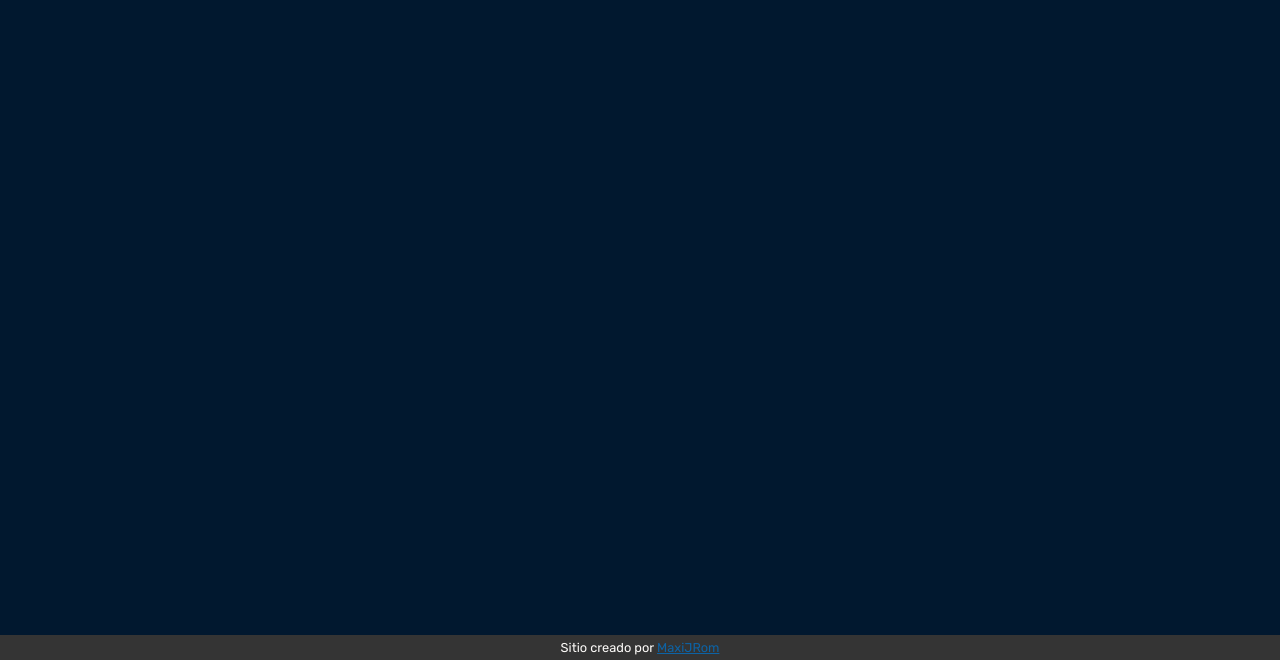
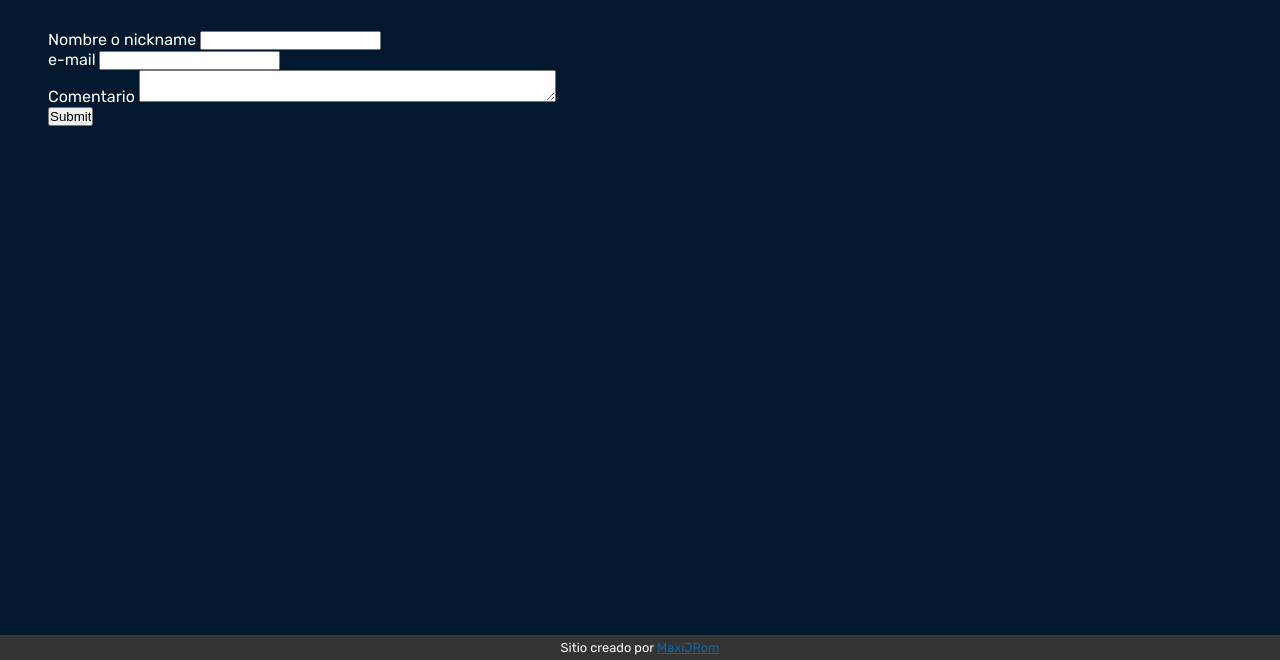
Before and after one commit to MaxiJRom/personal-portfolio, a plain HTML site: page pages/contact.html in a window 1280 px wide. Shown: the part 148-808 px from the top of the page. Drawn offline with nearby package versions, Linux system fonts and the light colour scheme.

Commit message:
cambios antes de hacer el branch para page-contact

```diff
--- a/pages/contact.html
+++ b/pages/contact.html
@@ -30,8 +30,31 @@
         </ul>
       </nav>
     </header>
+
     <h1>Contacto</h1>
-		<main></main>
+    <main>
+      <form action="#">
+        <div class="form-input">
+          <label for="name"> Nombre o nickname </label>
+          <input type="text" id="name" />
+        </div>
+
+        <div class="form-input">
+          <label for="email"> e-mail </label>
+          <input type="email" id="email" />
+        </div>
+
+        <div class="form-input">
+          <label for="comment"> Comentario </label>
+          <textarea name="comment" id="comment" cols="50"></textarea>
+        </div>
+
+        <div class="form-input">
+          <input type="submit" id="submit" />
+        </div>
+      </form>
+    </main>
+
     <footer>
       Sitio creado por
       <a
```
Lines whose indentation alone changed are shown as unchanged.
